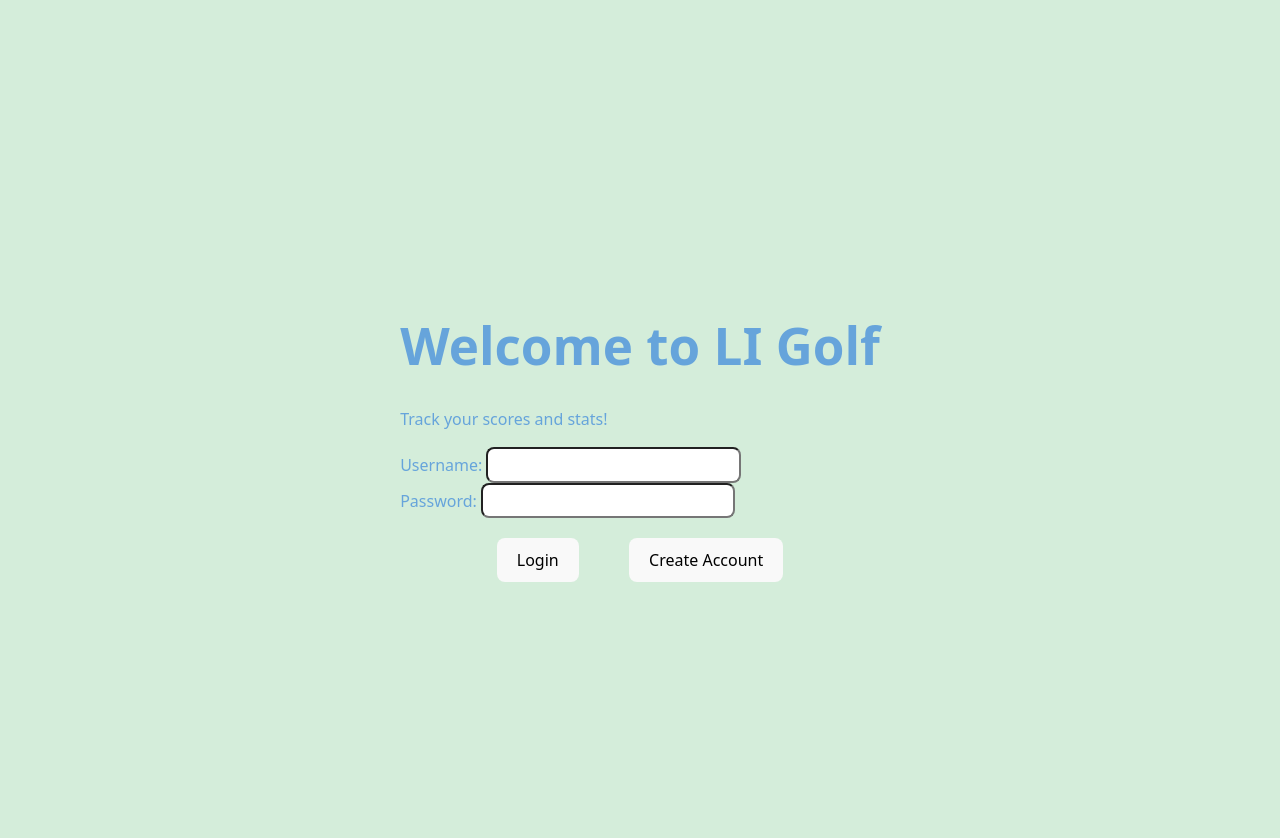
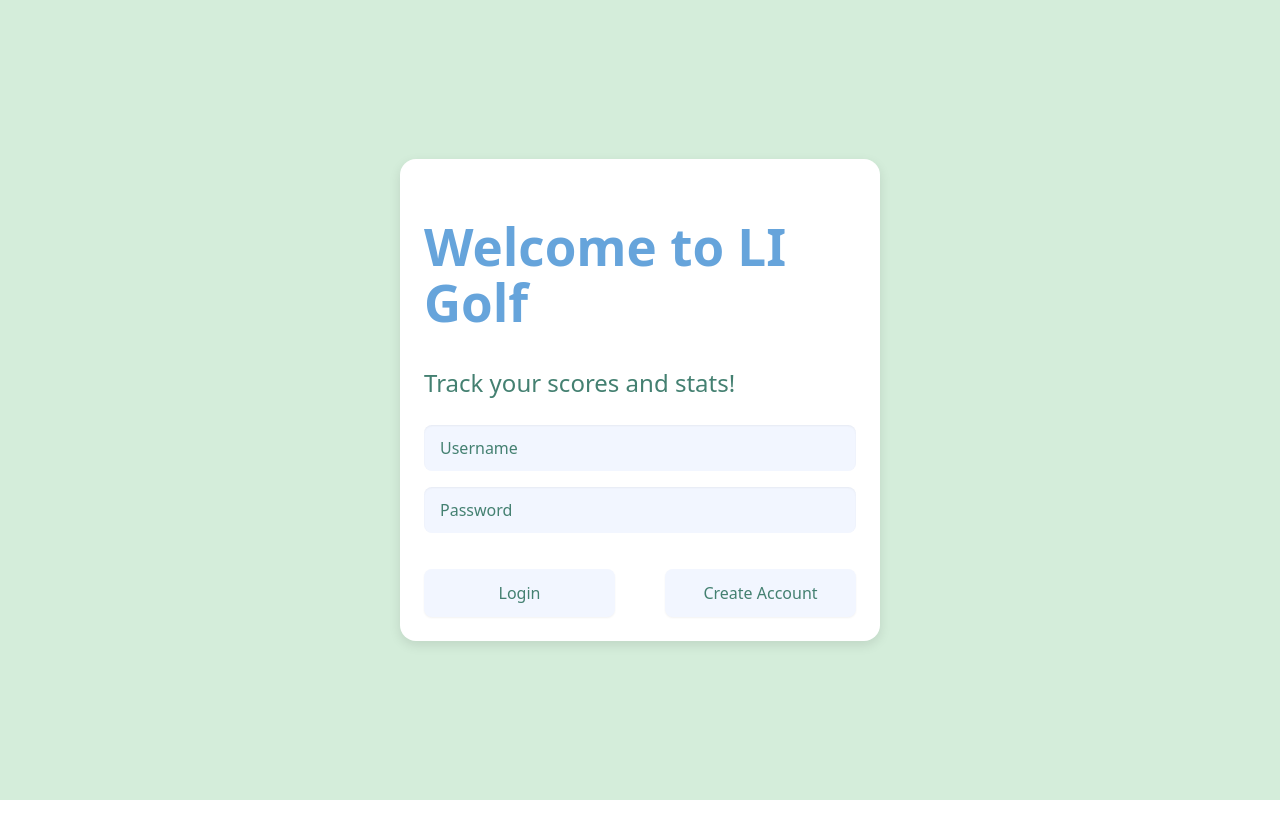
Before and after one commit to LachlanKreunen/Golf-Tracker, a React (Vite) app in the folder frontend/: page / in a window 1280 px wide. Shown: the top 838 px of the page. After the commit the page ends 800 px from the top, so only its background shows below. Built offline with nearby package versions, Linux system fonts and the light colour scheme.

Commit message:
nicer buttons

```diff
--- a/frontend/src/Button.jsx
+++ b/frontend/src/Button.jsx
@@ -6,7 +6,7 @@ function Button({txt, page}) {
         navigate(page);
     }
 
-    return <button onClick={click}>{txt}</button>;
+    return <button className="pill-button" onClick={click}>{txt}</button>;
 }
 
 export default Button;
--- a/frontend/src/Pages/Hole.jsx
+++ b/frontend/src/Pages/Hole.jsx
@@ -37,7 +37,7 @@ export default function Hole() {
   return (
     <div className="card">
       <h1>Hole {holeNumber}</h1>
-      <p style={{ color: "#448071" }}>
+      <p style={{ color: "#448071", fontSize: "1.5rem" }}>
         Par {par}: {yards} Yards </p>
 
       <label>
@@ -92,7 +92,7 @@ export default function Hole() {
       </label>
 
       <label>
-        Score:
+        Score
         <div className="score-grid">
           {Array.from({ length: par + 3 }, (_, i) => i + 1).map(val => (
             <button
--- a/frontend/src/Pages/Home.jsx
+++ b/frontend/src/Pages/Home.jsx
@@ -1,25 +1,36 @@
-import "../index.css";
-import Button from "../Button";
+import React from 'react';
+import '../index.css';
+import Button from '../Button';
+
 const Home = () => {
-    //for the buttons maybe implement as components that will bring to page, then pass argument
-    // Then you don't have to write the logic for every single button
-    return (
-        <>
-        <div className="container">
-            <h1 > Welcome to LI Golf</h1>
-            <p>Track your scores and stats!</p>
-            <label for="username">Username: </label>
-            <input type="text" id="username" required/>
-            <br/>
-            <label for="password">Password: </label>
-            <input type="text" id="password" required/>
-            <div className="button-container">
-                <Button txt = "Login" page="/login"/>
-                <Button txt = "Create Account" page="/signup"/>
-            </div>
+  return (
+      <div className="card">
+        <h1>Welcome to LI Golf</h1>
+
+        <p style={{ color: "#448071", fontSize: "1.5rem" }}>
+        Track your scores and stats!</p>
+        <input
+          type="text"
+          id="username"
+          className="login-input"
+          placeholder="Username"
+          required
+        />
+
+        <input
+          type="password"
+          id="password"
+          className="login-input"
+          placeholder="Password"
+          required
+        />
+
+        <div className="button-container">
+          <Button txt="Login" page="/login" />
+          <Button txt="Create Account" page="/signup" />
         </div>
-        </>
-    );
+      </div>
+  );
 };
 
 export default Home;
--- a/frontend/src/Pages/Signup.jsx
+++ b/frontend/src/Pages/Signup.jsx
@@ -5,20 +5,36 @@ const Signup = () => {
 
     return (
     <>
-        <div class="container">
+        <div className="card">
             <h1 >Create Account</h1>
-            <p>Sign up now to create your free account!</p>
-            <label for="firstname">First Name: </label>
-            <input type="text" id="firstname" required/>
-            <br/>
-            <label for="lastname">Last Name: </label>
-            <input type="text" id="lastname" required/>
-            <br/>
-            <label for="username">Username: </label>
-            <input type="text" id="username" required/>
-            <br/>
-            <label for="password">Password: </label>
-            <input type="password" id="password" required/>
+            <input
+          type="text"
+          id="username"
+          className="login-input"
+          placeholder="First"
+          required
+        />
+        <input
+          type="password"
+          id="password"
+          className="login-input"
+          placeholder="Last"
+          required
+        />
+        <input
+          type="text"
+          id="username"
+          className="login-input"
+          placeholder="Username"
+          required
+        />
+        <input
+          type="password"
+          id="password"
+          className="login-input"
+          placeholder="Password"
+          required
+        />
             <div className="button-container">
                 <Button txt = "Home" page="/"/>
                 <Button txt = "Create" page = "/login"/>
--- a/frontend/src/index.css
+++ b/frontend/src/index.css
@@ -133,10 +133,12 @@ button:focus-visible {
   margin: 1rem 0;
 }
 
+/* Base styles for grid buttons and .button-container buttons */
 .gir-grid button,
 .fir-grid button,
 .putts-grid button,
-.score-grid button {
+.score-grid button,
+.button-container button {
   background-color: #f2f6ff;
   color: rgb(68, 128, 113);
   border: none;
@@ -155,37 +157,51 @@ button:focus-visible {
   cursor: pointer;
 }
 
+/* Hover and selected (including hover-state on “.selected”) */
 .gir-grid button:hover,
 .fir-grid button:hover,
 .putts-grid button:hover,
 .score-grid button:hover,
-.nav-buttons button.hover {
-  background-color: #d4edda;
-}
-
+.button-container button:hover,
 .gir-grid button.selected,
 .fir-grid button.selected,
 .putts-grid button.selected,
 .score-grid button.selected,
-.nav-buttons button.hover {
+.button-container button.selected {
   background-color: #d4edda;
-  color: rgb(68, 128, 113);
+}
+
+/* Extra effects for selected */
+.gir-grid button.selected,
+.fir-grid button.selected,
+.putts-grid button.selected,
+.score-grid button.selected,
+.button-container button.selected {
   transform: translateY(-2px);
   box-shadow: 0 4px 8px rgb(68, 128, 113);
 }
 
+/* Remove default focus outline */
 .gir-grid button:focus,
 .fir-grid button:focus,
 .putts-grid button:focus,
 .score-grid button:focus,
+.button-container button:focus,
 .gir-grid button:focus-visible,
 .fir-grid button:focus-visible,
 .putts-grid button:focus-visible,
-.score-grid button:focus-visible
-.nav-buttons button:focus-visible{
+.score-grid button:focus-visible,
+.button-container button:focus-visible {
   outline: none;
 }
 
+
+*, *::before, *::after {
+  box-sizing: border-box;
+}
+
+/* ———————————————————————————————————————— */
+/* Nav‐buttons stay slightly different, but are also DRY’d */
 .nav-buttons {
   display: flex;
   justify-content: space-between;
@@ -204,8 +220,11 @@ button:focus-visible {
   display: flex;
   align-items: center;
   justify-content: center;
-  box-shadow: 0 1px 2px rgba(0,0,0,0.05);
-  transition: background-color 0.2s ease, transform 0.1s ease, box-shadow 0.2s ease;
+  box-shadow: 0 1px 2px rgba(0, 0, 0, 0.05);
+  transition:
+    background-color 0.2s ease,
+    transform 0.1s ease,
+    box-shadow 0.2s ease;
   cursor: pointer;
 }
 
@@ -218,10 +237,47 @@ button:focus-visible {
   color: #155724;
   border: 2px solid #1261F8;
   transform: translateY(-2px);
-  box-shadow: 0 4px 8px rgba(0,0,0,0.12);
+  box-shadow: 0 4px 8px rgba(0, 0, 0, 0.12);
 }
 
 .nav-buttons button:focus,
 .nav-buttons button:focus-visible {
   outline: none;
 }
+
+/* ---------- in index.css (or your global stylesheet) ---------- */
+
+/* 1. Container now uses your existing .container */
+.container {
+  display: flex;
+  align-items: center;
+  justify-content: center;
+  height: 100vh;
+  background: #fafcff;
+}
+
+
+/* 3. Grey inputs */
+.login-input {
+  width: 100%;
+  padding: 0.75rem 1rem;
+  margin-bottom: 1rem;
+  border: none;
+  border-radius: 8px;
+  background-color: #f2f6ff;
+  font-size: 1rem;
+  color: #444;
+  box-shadow: inset 0 1px 2px rgba(0,0,0,0.05);
+  transition: box-shadow 0.2s ease;
+}
+
+.login-input:focus {
+  outline: none;
+  box-shadow: 0 0 0 2px rgba(68,128,113,0.3);
+}
+
+.login-input::placeholder {
+  color: #448071;
+}
+
+/* button‐container rules are already consolidated from before */
```
